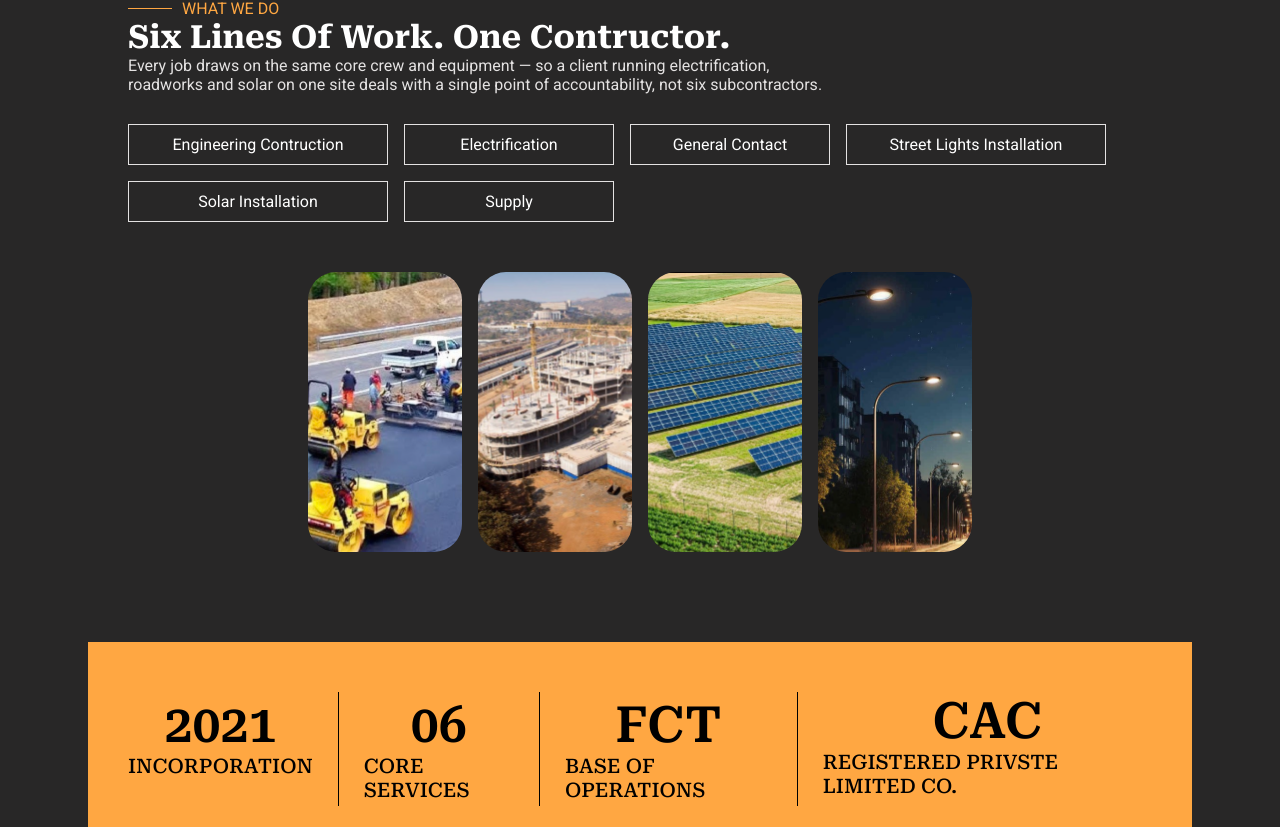
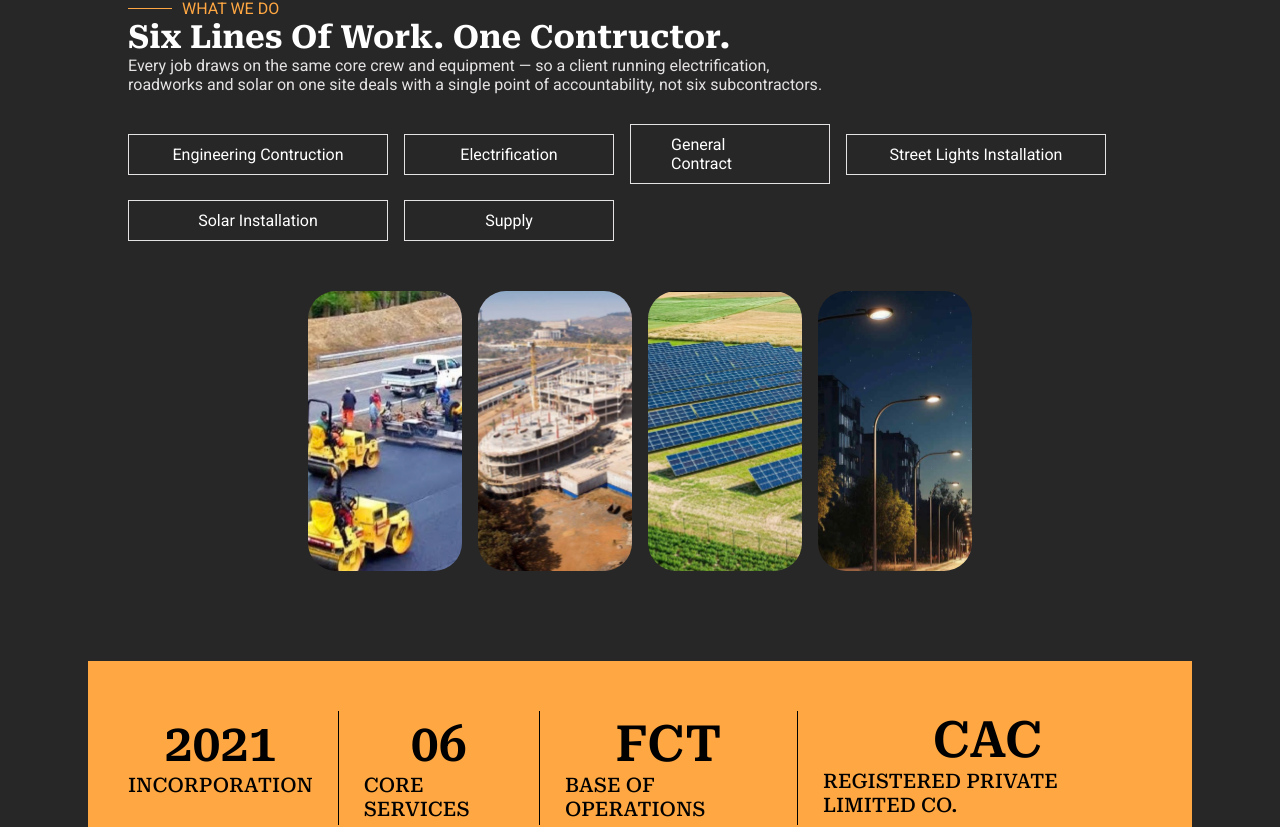
Before and after one commit to vnwozor/Chuk-One, a React (Vite) app: page / in a window 1280 px wide. Shown: the part 678-1505 px from the top of the page. Built offline with nearby package versions, Linux system fonts and the light colour scheme.

Commit message:
grammatical error

```diff
--- a/src/Components/What We Do/WedoSection.jsx
+++ b/src/Components/What We Do/WedoSection.jsx
@@ -47,7 +47,7 @@ export const WedoSection = () => {
 
 
                     <div className='wedo-tab'>
-                        General Contact
+                        General Contract
                     </div>
 
                     <div className='wedo-tab'>
@@ -118,7 +118,7 @@ export const WedoSection = () => {
                         CAC
                     </h1>
                     <p  className='wedo-lastp'>
-                        REGISTERED PRIVSTE LIMITED CO.
+                        REGISTERED PRIVATE LIMITED CO.
                     </p>
                 </div>
 
```
